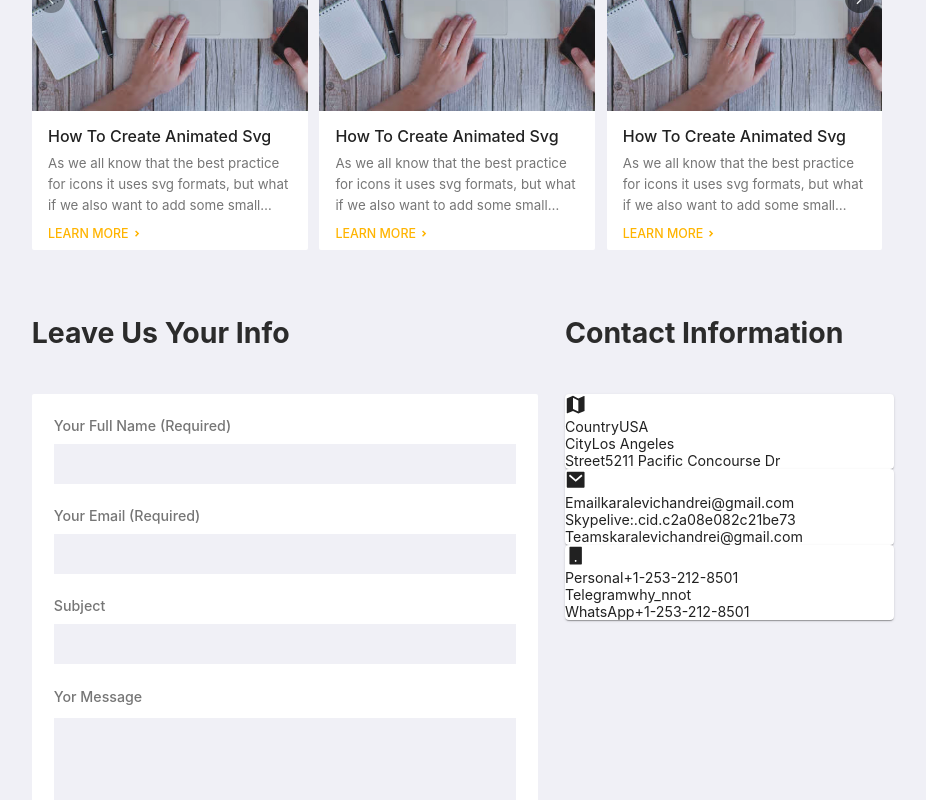
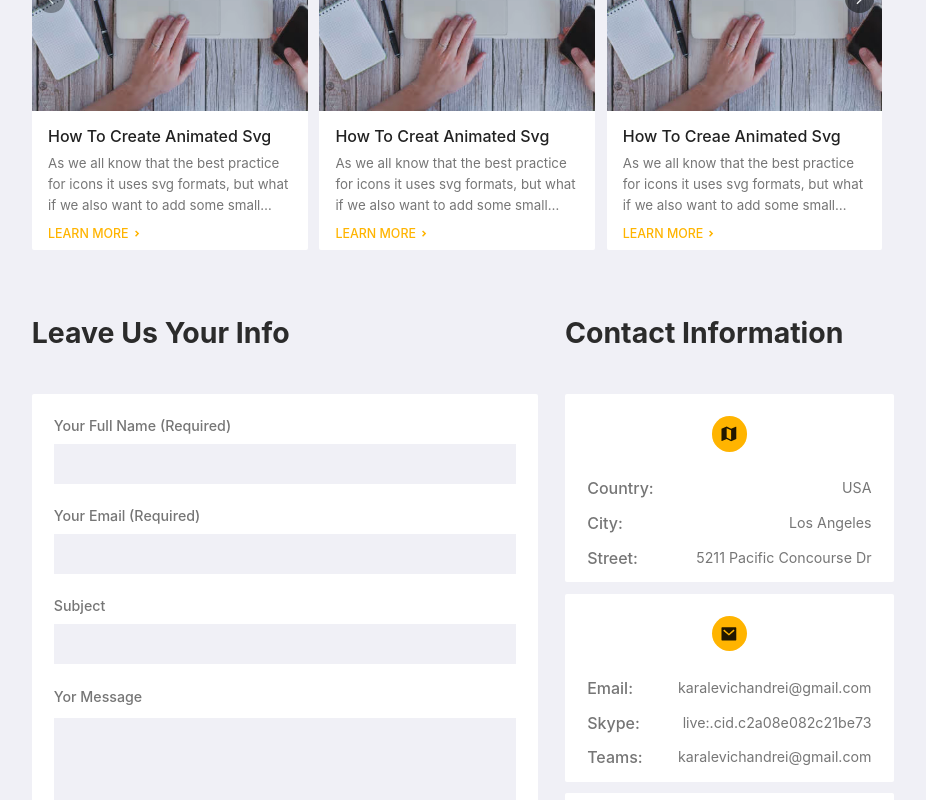
Before and after one commit to Karalevich/portfolio, a React (Create React App) app: page /home in a window 1280 px wide. Shown: the part 5820-6620 px from the top of the page, without its empty margins (267-1193 px from the left). Built offline with nearby package versions, Linux system fonts and the light colour scheme.

Commit message:
add Map component

```diff
--- a/src/components/Home/Contact/Contact.module.scss
+++ b/src/components/Home/Contact/Contact.module.scss
@@ -3,6 +3,8 @@
 .contact {
   display: flex;
   justify-content: space-between;
+  align-items: stretch;
+
   .title {
     margin-top: 4.375rem;
     margin-bottom: 3.125rem;
@@ -29,10 +31,69 @@
 
   .contactInfo {
     width: 38.14%;
+    display: flex;
+    flex-direction: column;
+    justify-content: flex-start;
 
-    .infoList {
-      .item {
-        list-style: none;
+
+    .cardList {
+      flex: 1;
+      display: flex;
+      flex-direction: column;
+      justify-content: space-between;
+
+      .card {
+        border-radius: 2px;
+        height: 32%;
+        padding: 1.5625rem 1.5625rem 1rem 1.5625rem;
+        display: flex;
+        flex-direction: column;
+
+        .header {
+          display: flex;
+          justify-content: center;
+          margin-bottom: 1.9375rem;
+
+          .iconWrapper {
+            background-color: $element;
+            height: 2.5rem;
+            width: 2.5rem;
+            border-radius: 50%;
+            display: flex;
+            justify-content: center;
+            align-items: center;
+          }
+        }
+
+        .main {
+          flex: 1;
+        }
+
+        .infoList {
+          color: $paragraph;
+          height: 100%;
+          display: flex;
+          flex-direction: column;
+          justify-content: space-between;
+
+          .item {
+            list-style: none;
+            display: flex;
+            justify-content: space-between;
+
+            .itemTitle {
+              font-weight: 500;
+            }
+
+            .value {
+              transition: color 200ms cubic-bezier(0.4, 0, 0.2, 1) 0ms;
+              &:hover {
+                color: $element;
+              }
+
+            }
+          }
+        }
       }
     }
   }
--- a/src/components/Home/Contact/Contact.tsx
+++ b/src/components/Home/Contact/Contact.tsx
@@ -7,7 +7,7 @@ import { CONTACT_INFO } from 'src/constants/personalInfo'
 
 
 export const Contact: ContactComponent = () => {
-  const infoCards = CONTACT_INFO.map(info => <ContactCard {...info}/>)
+  const infoCards = CONTACT_INFO.map(info => <ContactCard key={info.icon.toString()} {...info}/>)
   return (
     <section className={styles.contact}>
       <article className={styles.leaveInfo}>
@@ -26,9 +26,9 @@ export const Contact: ContactComponent = () => {
         <header>
           <h2 className={styles.title}>Contact information</h2>
         </header>
-        <main>
+        <ul className={styles.cardList}>
           {infoCards}
-        </main>
+        </ul>
       </article>
     </section>
   )
@@ -39,13 +39,16 @@ export default Contact
 const ContactCard: ContactCardComponent = ({ info, icon }) => {
   const infoList = info.map(inf => (
     <li className={styles.item} key={inf.title}>
-      <span>{inf.title}</span><span>{inf.value}</span>
+      <h4 className={styles.itemTitle}>{inf.title}:</h4>
+      <span className={styles.value}><a href={`${inf.href}`} target={'_blank'}>{inf.value}</a></span>
     </li>
   ))
   return (
-    <Card>
-      <header className={styles.iconWrapper}>{icon({})}</header>
-      <main>
+    <Card className={styles.card} elevation={0}>
+      <header className={styles.header}>
+        <span className={styles.iconWrapper}>{icon({fontSize: 'small'})}</span>
+      </header>
+      <main className={styles.main}>
         <ul className={styles.infoList}>
           {infoList}
         </ul>
--- a/src/components/Home/Contact/types.ts
+++ b/src/components/Home/Contact/types.ts
@@ -5,7 +5,7 @@ type ContactProps = {  }
 export type ContactComponent = FunctionComponent<ContactProps>
 
 export type ContactCardProps = {
-  info: Array<{title: string, value: string}>,
+  info: Array<{title: string, value: string, href?: string}>,
   icon: (props: SvgIconProps) => ReactElement,
 }
 export type ContactCardComponent = FunctionComponent<ContactCardProps>
--- a/src/components/Home/Home.module.scss
+++ b/src/components/Home/Home.module.scss
@@ -2,4 +2,15 @@
   width: 60.625rem;
   margin-right: 8.5rem;
   margin-left: 21rem;
+
+  .copyright {
+    display: flex;
+    justify-content: center;
+    margin-top: 3rem;
+    margin-bottom: 1rem;
+
+    .text {
+      font-size: 0.75rem;
+    }
+  }
 }
--- a/src/components/Home/Home.tsx
+++ b/src/components/Home/Home.tsx
@@ -10,6 +10,7 @@ import EducationPreview from './EducationPreview/EducationPreview'
 import Portfolio from './Portfolio/Portfolio'
 import Blog from './Blog/Blog'
 import Contact from './Contact/Contact'
+import Map from './Map/Map'
 
 
 export const Home: HomeComponent = () => {
@@ -24,6 +25,10 @@ export const Home: HomeComponent = () => {
       <Portfolio/>
       <Blog/>
       <Contact/>
+      <Map/>
+      <cite className={styles.copyright}>
+        <p className={styles.text}>Copyright © 2023 Portfolio Andrei Karalevich</p>
+      </cite>
     </section>
   )
 }
--- /dev/null
+++ b/src/components/Home/Map/Map.module.scss
@@ -0,0 +1,11 @@
+.map {
+  margin-top: 4.375rem;
+  width: 100%;
+  height: 18.75rem;
+
+  .iframe {
+    width: 100%;
+    height: 100%;
+    border: 0;
+  }
+}
--- /dev/null
+++ b/src/components/Home/Map/Map.tsx
@@ -0,0 +1,17 @@
+import React from 'react'
+import styles from './Map.module.scss'
+import { MapComponent } from './types'
+
+
+export const Map: MapComponent = () => {
+  return (
+    <section className={styles.map}>
+      <iframe
+        src="https://www.google.com/maps/embed?pb=!1m18!1m12!1m3!1d3310.5578865356!2d-118.37346872382672!3d33.926776624344086!2m3!1f0!2f0!3f0!3m2!1i1024!2i768!4f13.1!3m3!1m2!1s0x80c2b6bdb8ac402f%3A0xa9aa91b30f6e4938!2s5211%20Pacific%20Concourse%20Dr%2C%20Los%20Angeles%2C%20CA%2090045!5e0!3m2!1sen!2sus!4v1681363404615!5m2!1sen!2sus"
+        className={styles.iframe} allowFullScreen loading="lazy"
+        referrerPolicy="no-referrer-when-downgrade" />
+    </section>
+  )
+}
+
+export default Map
--- /dev/null
+++ b/src/components/Home/Map/types.ts
@@ -0,0 +1,4 @@
+import { FunctionComponent } from "react"
+
+type MapProps = {  }
+export type MapComponent = FunctionComponent<MapProps>
--- a/src/constants/personalInfo.tsx
+++ b/src/constants/personalInfo.tsx
@@ -472,47 +472,47 @@ export const POSTS = [
     img: blog,
   },
   {
-    title: 'How to create animated svg',
+    title: 'How to creat animated svg',
     description: 'As we all know that the best practice for icons it uses svg formats, but what if we also want to add some small animation, it can be trike to find a good approach for this.',
     img: blog,
   },
   {
-    title: 'How to create animated svg',
+    title: 'How to creae animated svg',
     description: 'As we all know that the best practice for icons it uses svg formats, but what if we also want to add some small animation, it can be trike to find a good approach for this.',
     img: blog,
   },
   {
-    title: 'How to create animated svg',
+    title: 'How to ceate animated svg',
     description: 'As we all know that the best practice for icons it uses svg formats, but what if we also want to add some small animation, it can be trike to find a good approach for this.',
     img: blog,
   },
   {
-    title: 'How to create animated svg',
+    title: 'How t create animated svg',
     description: 'As we all know that the best practice for icons it uses svg formats, but what if we also want to add some small animation, it can be trike to find a good approach for this.',
     img: blog,
   },
   {
-    title: 'How to create animated svg',
+    title: 'How o create animated svg',
     description: 'As we all know that the best practice for icons it uses svg formats, but what if we also want to add some small animation, it can be trike to find a good approach for this.',
     img: blog,
   },
   {
-    title: 'How to create animated svg',
+    title: 'Ho to create animated svg',
     description: 'As we all know that the best practice for icons it uses svg formats, but what if we also want to add some small animation, it can be trike to find a good approach for this.',
     img: blog,
   },
   {
-    title: 'How to create animated svg',
+    title: 'How to create animated sg',
     description: 'As we all know that the best practice for icons it uses svg formats, but what if we also want to add some small animation, it can be trike to find a good approach for this.',
     img: blog,
   },
   {
-    title: 'How to create animated svg',
+    title: 'How to create anmated svg',
     description: 'As we all know that the best practice for icons it uses svg formats, but what if we also want to add some small animation, it can be trike to find a good approach for this.',
     img: blog,
   },
   {
-    title: 'How to create animated svg',
+    title: 'How to create animaed svg',
     description: 'As we all know that the best practice for icons it uses svg formats, but what if we also want to add some small animation, it can be trike to find a good approach for this.',
     img: blog,
   },
@@ -521,47 +521,62 @@ export const POSTS = [
 export const CONTACT_INFO: Array<ContactCardProps> = [
   {
     icon: LocationIcon,
-    info: [{
+    info: [
+      {
         title: 'Country',
         value: 'USA',
+        href: 'http://maps.google.com/?q=1200 5211 Pacific Concourse Dr, Los Angeles, CA 90045-6907, USA',
       },
       {
         title: 'City',
         value: 'Los Angeles',
+        href: 'http://maps.google.com/?q=1200 5211 Pacific Concourse Dr, Los Angeles, CA 90045-6907, USA',
       },
       {
         title: 'Street',
         value: '5211 Pacific Concourse Dr',
-      }],
+        href: 'http://maps.google.com/?q=1200 5211 Pacific Concourse Dr, Los Angeles, CA 90045-6907, USA',
+      },
+    ],
   },
   {
     icon: MailIcon,
-    info: [{
+    info: [
+      {
         title: 'Email',
         value: 'karalevichandrei@gmail.com',
+        href: 'mailto:karalevichandrei@gmail.com',
       },
       {
         title: 'Skype',
         value: 'live:.cid.c2a08e082c21be73',
+        href: 'skype:live:.cid.c2a08e082c21be73?chat',
       },
       {
         title: 'Teams',
         value: 'karalevichandrei@gmail.com',
-      }],
+        href: 'https://teams.microsoft.com/l/chat/0/0?users=sam98kris@gmail.com',
+      },
+    ],
   },
   {
     icon: MobileIcon,
-    info: [{
+    info: [
+      {
         title: 'Personal',
-      value: '+1-253-212-8501',
+        value: '+1 (253) 212 8501',
+        href: 'tel:+12532128501',
       },
       {
         title: 'Telegram',
         value: 'why_nnot',
+        href: 'https://t.me/why_nnot',
       },
       {
         title: 'WhatsApp',
-        value: '+1-253-212-8501',
-      }],
+        value: '+1 (253) 212 8501',
+        href: 'https://wa.me/+12532128501',
+      },
+    ],
   },
 ]
```
Also changed, not shown: 1 other file (tests, documents, lock files or other folders). Lines whose indentation alone changed are shown as unchanged.
